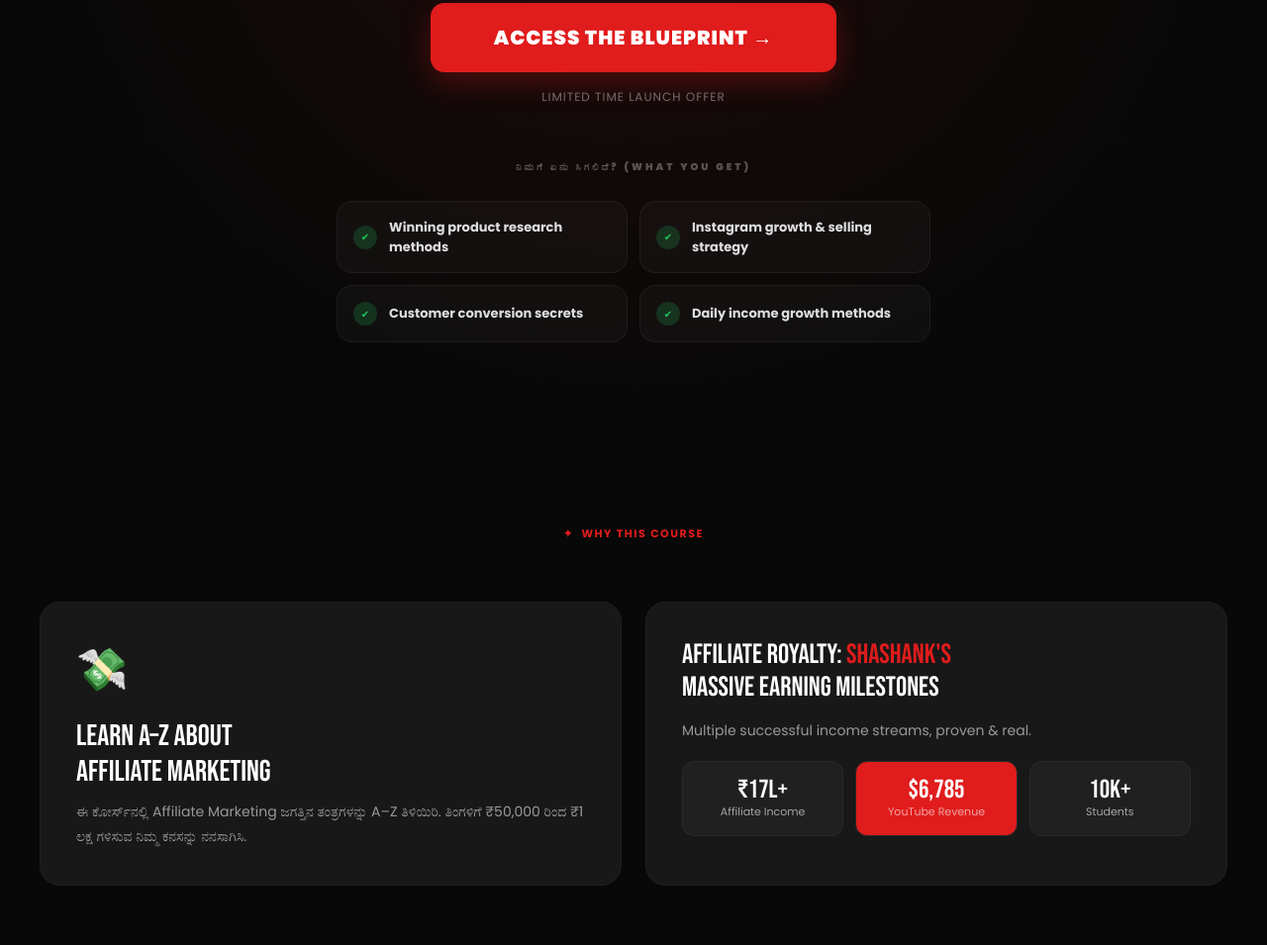
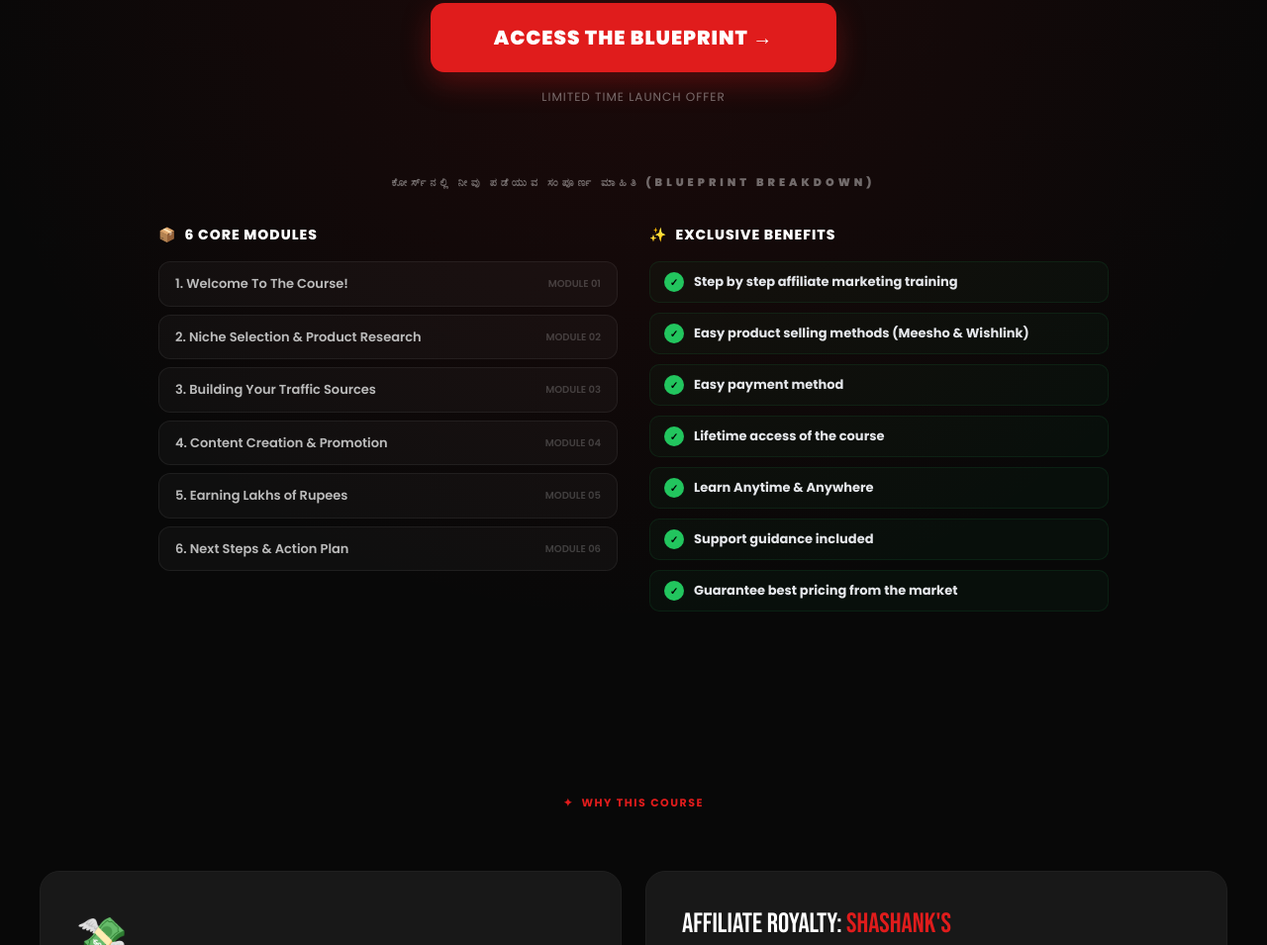
Before and after one commit to shashanksky376-creator/creators, a plain HTML site: page affiliate-mastery (9).html in a window 1280 px wide. Shown: the part 823-1778 px from the top of the page at 99% size. Drawn offline with nearby package versions, Linux system fonts and the light colour scheme.

Commit message:
Refine blueprint hero with modular breakdown and specific benefits

```diff
--- a/affiliate-mastery (9).html
+++ b/affiliate-mastery (9).html
@@ -582,28 +582,84 @@
     <span style="font-size:12px;color:rgba(255,255,255,0.4);letter-spacing:1px;text-transform:uppercase;">Limited Time Launch Offer</span>
   </div>
 
-  <!-- Highlights Section -->
-  <div style="margin-top: 48px; width: 100%; max-width: 600px; text-align: left;">
-    <div style="text-align: center; margin-bottom: 24px;">
-      <span style="font-size: 10px; font-weight: 900; letter-spacing: 3px; color: rgba(255,255,255,0.3); text-transform: uppercase;">ನಿಮಗೆ ಏನು ಸಿಗಲಿದೆ? (What you get)</span>
+  <!-- Highlights & Modules Section -->
+  <div style="margin-top: 64px; width: 100%; max-width: 1000px; text-align: left; padding: 0 20px;">
+    <div style="text-align: center; margin-bottom: 32px;">
+      <span style="font-size: 11px; font-weight: 900; letter-spacing: 4px; color: rgba(255,255,255,0.4); text-transform: uppercase;">ಕೋರ್ಸ್‌ನಲ್ಲಿ ನೀವು ಪಡೆಯುವ ಸಂಪೂರ್ಣ ಮಾಹಿತಿ (Blueprint Breakdown)</span>
     </div>
-    <div style="display: grid; grid-template-columns: repeat(auto-fit, minmax(240px, 1fr)); gap: 12px;">
-      <div style="display: flex; align-items: center; gap: 12px; padding: 16px; background: rgba(255,255,255,0.03); border: 1px solid rgba(255,255,255,0.05); border-radius: 16px;">
-        <div style="width: 24px; height: 24px; border-radius: 50%; background: rgba(34, 197, 94, 0.2); color: #22c55e; display: flex; align-items: center; justify-content: center; font-size: 10px; flex-shrink: 0;">✔</div>
-        <span style="font-size: 13px; font-weight: 700; color: #ddd;">Winning product research methods</span>
+
+    <div style="display: grid; grid-template-columns: repeat(auto-fit, minmax(320px, 1fr)); gap: 32px; align-items: start;">
+
+      <!-- Left Column: Course Modules -->
+      <div>
+        <h4 style="font-size: 14px; font-weight: 800; color: #fff; margin-bottom: 16px; display: flex; align-items: center; gap: 8px; text-transform: uppercase; letter-spacing: 1px;">
+          <span style="color: var(--red);">📦</span> 6 Core Modules
+        </h4>
+        <div style="display: flex; flex-direction: column; gap: 8px;">
+          <div style="padding: 12px 16px; background: rgba(255,255,255,0.03); border: 1px solid rgba(255,255,255,0.06); border-radius: 12px; font-size: 13px; font-weight: 600; color: #bbb; display: flex; justify-content: space-between; align-items: center;">
+            <span>1. Welcome To The Course!</span>
+            <span style="font-size: 10px; color: rgba(255,255,255,0.2);">MODULE 01</span>
+          </div>
+          <div style="padding: 12px 16px; background: rgba(255,255,255,0.03); border: 1px solid rgba(255,255,255,0.06); border-radius: 12px; font-size: 13px; font-weight: 600; color: #bbb; display: flex; justify-content: space-between; align-items: center;">
+            <span>2. Niche Selection & Product Research</span>
+            <span style="font-size: 10px; color: rgba(255,255,255,0.2);">MODULE 02</span>
+          </div>
+          <div style="padding: 12px 16px; background: rgba(255,255,255,0.03); border: 1px solid rgba(255,255,255,0.06); border-radius: 12px; font-size: 13px; font-weight: 600; color: #bbb; display: flex; justify-content: space-between; align-items: center;">
+            <span>3. Building Your Traffic Sources</span>
+            <span style="font-size: 10px; color: rgba(255,255,255,0.2);">MODULE 03</span>
+          </div>
+          <div style="padding: 12px 16px; background: rgba(255,255,255,0.03); border: 1px solid rgba(255,255,255,0.06); border-radius: 12px; font-size: 13px; font-weight: 600; color: #bbb; display: flex; justify-content: space-between; align-items: center;">
+            <span>4. Content Creation & Promotion</span>
+            <span style="font-size: 10px; color: rgba(255,255,255,0.2);">MODULE 04</span>
+          </div>
+          <div style="padding: 12px 16px; background: rgba(255,255,255,0.03); border: 1px solid rgba(255,255,255,0.06); border-radius: 12px; font-size: 13px; font-weight: 600; color: #bbb; display: flex; justify-content: space-between; align-items: center;">
+            <span>5. Earning Lakhs of Rupees</span>
+            <span style="font-size: 10px; color: rgba(255,255,255,0.2);">MODULE 05</span>
+          </div>
+          <div style="padding: 12px 16px; background: rgba(255,255,255,0.03); border: 1px solid rgba(255,255,255,0.06); border-radius: 12px; font-size: 13px; font-weight: 600; color: #bbb; display: flex; justify-content: space-between; align-items: center;">
+            <span>6. Next Steps & Action Plan</span>
+            <span style="font-size: 10px; color: rgba(255,255,255,0.2);">MODULE 06</span>
+          </div>
+        </div>
       </div>
-      <div style="display: flex; align-items: center; gap: 12px; padding: 16px; background: rgba(255,255,255,0.03); border: 1px solid rgba(255,255,255,0.05); border-radius: 16px;">
-        <div style="width: 24px; height: 24px; border-radius: 50%; background: rgba(34, 197, 94, 0.2); color: #22c55e; display: flex; align-items: center; justify-content: center; font-size: 10px; flex-shrink: 0;">✔</div>
-        <span style="font-size: 13px; font-weight: 700; color: #ddd;">Instagram growth & selling strategy</span>
+
+      <!-- Right Column: Specific Benefits -->
+      <div>
+        <h4 style="font-size: 14px; font-weight: 800; color: #fff; margin-bottom: 16px; display: flex; align-items: center; gap: 8px; text-transform: uppercase; letter-spacing: 1px;">
+          <span style="color: #22c55e;">✨</span> Exclusive Benefits
+        </h4>
+        <div style="display: grid; grid-template-columns: 1fr; gap: 10px;">
+          <div style="display: flex; align-items: center; gap: 10px; padding: 10px 14px; background: rgba(34, 197, 94, 0.04); border: 1px solid rgba(34, 197, 94, 0.1); border-radius: 10px;">
+            <div style="width: 20px; height: 20px; border-radius: 50%; background: #22c55e; color: #000; display: flex; align-items: center; justify-content: center; font-size: 10px; flex-shrink: 0; font-weight: 900;">✓</div>
+            <span style="font-size: 13px; font-weight: 700; color: #e5e7eb;">Step by step affiliate marketing training</span>
+          </div>
+          <div style="display: flex; align-items: center; gap: 10px; padding: 10px 14px; background: rgba(34, 197, 94, 0.04); border: 1px solid rgba(34, 197, 94, 0.1); border-radius: 10px;">
+            <div style="width: 20px; height: 20px; border-radius: 50%; background: #22c55e; color: #000; display: flex; align-items: center; justify-content: center; font-size: 10px; flex-shrink: 0; font-weight: 900;">✓</div>
+            <span style="font-size: 13px; font-weight: 700; color: #e5e7eb;">Easy product selling methods (Meesho & Wishlink)</span>
+          </div>
+          <div style="display: flex; align-items: center; gap: 10px; padding: 10px 14px; background: rgba(34, 197, 94, 0.04); border: 1px solid rgba(34, 197, 94, 0.1); border-radius: 10px;">
+            <div style="width: 20px; height: 20px; border-radius: 50%; background: #22c55e; color: #000; display: flex; align-items: center; justify-content: center; font-size: 10px; flex-shrink: 0; font-weight: 900;">✓</div>
+            <span style="font-size: 13px; font-weight: 700; color: #e5e7eb;">Easy payment method</span>
+          </div>
+          <div style="display: flex; align-items: center; gap: 10px; padding: 10px 14px; background: rgba(34, 197, 94, 0.04); border: 1px solid rgba(34, 197, 94, 0.1); border-radius: 10px;">
+            <div style="width: 20px; height: 20px; border-radius: 50%; background: #22c55e; color: #000; display: flex; align-items: center; justify-content: center; font-size: 10px; flex-shrink: 0; font-weight: 900;">✓</div>
+            <span style="font-size: 13px; font-weight: 700; color: #e5e7eb;">Lifetime access of the course</span>
+          </div>
+          <div style="display: flex; align-items: center; gap: 10px; padding: 10px 14px; background: rgba(34, 197, 94, 0.04); border: 1px solid rgba(34, 197, 94, 0.1); border-radius: 10px;">
+            <div style="width: 20px; height: 20px; border-radius: 50%; background: #22c55e; color: #000; display: flex; align-items: center; justify-content: center; font-size: 10px; flex-shrink: 0; font-weight: 900;">✓</div>
+            <span style="font-size: 13px; font-weight: 700; color: #e5e7eb;">Learn Anytime & Anywhere</span>
+          </div>
+          <div style="display: flex; align-items: center; gap: 10px; padding: 10px 14px; background: rgba(34, 197, 94, 0.04); border: 1px solid rgba(34, 197, 94, 0.1); border-radius: 10px;">
+            <div style="width: 20px; height: 20px; border-radius: 50%; background: #22c55e; color: #000; display: flex; align-items: center; justify-content: center; font-size: 10px; flex-shrink: 0; font-weight: 900;">✓</div>
+            <span style="font-size: 13px; font-weight: 700; color: #e5e7eb;">Support guidance included</span>
+          </div>
+          <div style="display: flex; align-items: center; gap: 10px; padding: 10px 14px; background: rgba(34, 197, 94, 0.04); border: 1px solid rgba(34, 197, 94, 0.1); border-radius: 10px;">
+            <div style="width: 20px; height: 20px; border-radius: 50%; background: #22c55e; color: #000; display: flex; align-items: center; justify-content: center; font-size: 10px; flex-shrink: 0; font-weight: 900;">✓</div>
+            <span style="font-size: 13px; font-weight: 700; color: #e5e7eb;">Guarantee best pricing from the market</span>
+          </div>
+        </div>
       </div>
-      <div style="display: flex; align-items: center; gap: 12px; padding: 16px; background: rgba(255,255,255,0.03); border: 1px solid rgba(255,255,255,0.05); border-radius: 16px;">
-        <div style="width: 24px; height: 24px; border-radius: 50%; background: rgba(34, 197, 94, 0.2); color: #22c55e; display: flex; align-items: center; justify-content: center; font-size: 10px; flex-shrink: 0;">✔</div>
-        <span style="font-size: 13px; font-weight: 700; color: #ddd;">Customer conversion secrets</span>
-      </div>
-      <div style="display: flex; align-items: center; gap: 12px; padding: 16px; background: rgba(255,255,255,0.03); border: 1px solid rgba(255,255,255,0.05); border-radius: 16px;">
-        <div style="width: 24px; height: 24px; border-radius: 50%; background: rgba(34, 197, 94, 0.2); color: #22c55e; display: flex; align-items: center; justify-content: center; font-size: 10px; flex-shrink: 0;">✔</div>
-        <span style="font-size: 13px; font-weight: 700; color: #ddd;">Daily income growth methods</span>
-      </div>
+
     </div>
   </div>
 </section>
```
